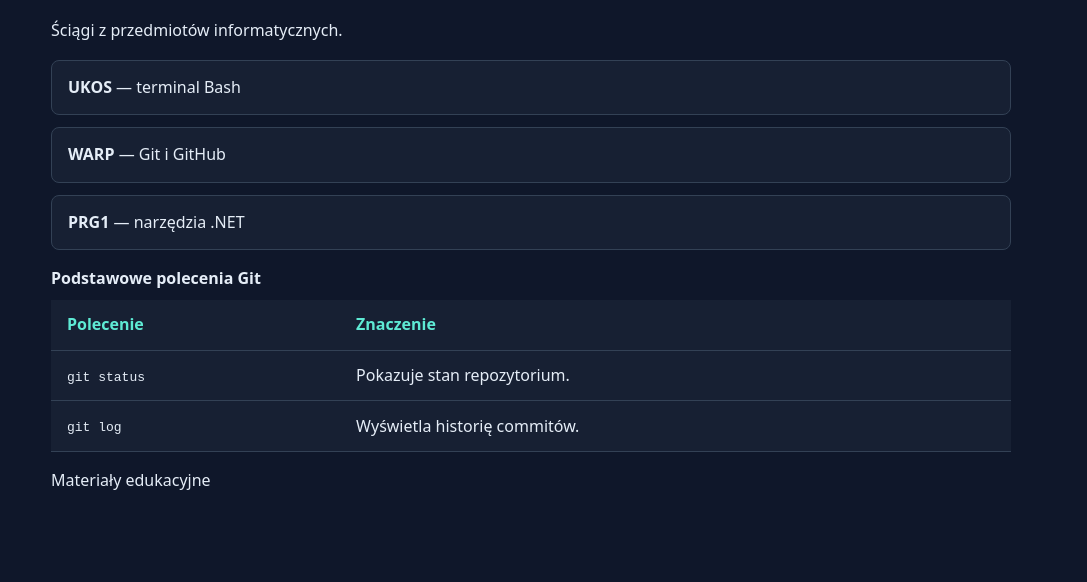
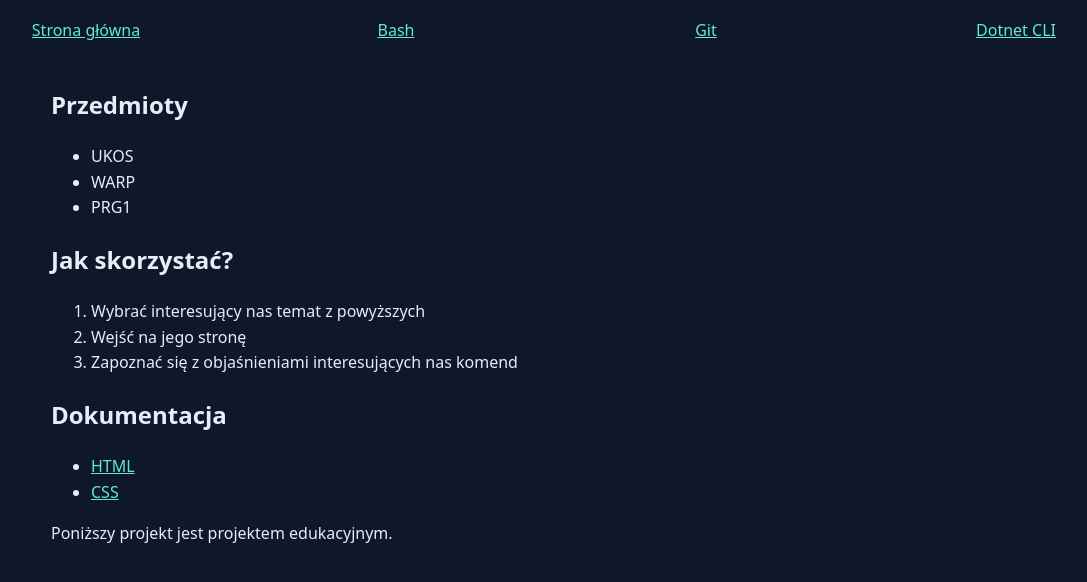
Before and after one commit to GrzeNieb/student-it-knowledge-base, a plain HTML site: page index.html in a window 1280 px wide. Shown: the part 76-658 px from the top of the page, without its empty margins (109-1196 px from the left). Drawn offline with Linux system fonts and the light colour scheme.

Commit message:
feat: add styled HTML home page

```diff
--- a/index.html
+++ b/index.html
@@ -10,8 +10,16 @@
   <header>
     <h1>Student IT Knowledge Base</h1>
   </header>
+  <nav>
+        <ul>
+            <li><a href="index.html">Strona główna</a></li>
+            <li><a href="pages/bash.html">Bash</a></li>
+            <li><a href="pages/git.html">Git</a></li>
+            <li><a href="pages/dotnet-cli.html">Dotnet CLI</a></li>
+        </ul>
+    </nav>
   <main>
-    <p>Ściągi z przedmiotów informatycznych.</p>
+    <!-- <p>Ściągi z przedmiotów informatycznych.</p>
     <ul class="topic-list">
         <li><strong>UKOS</strong> — terminal Bash</li>
         <li><strong>WARP</strong> — Git i GitHub</li>
@@ -28,10 +36,33 @@
                 <tr><td><code>git log</code></td><td>Wyświetla historię commitów.</td></tr>
             </tbody>
         </table>
-    </div>
+    </div> -->
+    <article>
+      <h1>Przedmioty</h1>
+      <ul>
+        <li>UKOS</li>
+        <li>WARP</li>
+        <li>PRG1</li>
+      </ul>
+    </article>
+    <article>
+      <h1>Jak skorzystać?</h1>
+      <ol>
+        <li>Wybrać interesujący nas temat z powyższych</li>
+        <li>Wejść na jego stronę</li>
+        <li>Zapoznać się z objaśnieniami interesujących nas komend</li>
+      </ol>
+    </article>
+    <article>
+      <h1>Dokumentacja</h1>
+      <ul>
+        <li><a href="https://developer.mozilla.org/en-US/docs/Web/HTML">HTML</a></li>
+        <li><a href="https://developer.mozilla.org/en-US/docs/Web/CSS">CSS</a></li>
+      </ul>
+    </article>
   </main>
   <footer>
-    <p>Materiały edukacyjne</p>
+    <p>Poniższy projekt jest projektem edukacyjnym.</p>
   </footer>
 </body>
 </html>
--- a/styles.css
+++ b/styles.css
@@ -63,3 +63,21 @@ a:focus-visible {
 }
 
 .command-table th { color: var(--accent); }
+
+nav
+{
+  text-align: center;
+  width: 100%;
+  min-height: 3em;;
+}
+
+nav > ul
+{
+  list-style-type: none;
+}
+
+nav > ul > li
+{
+  width: 25%;
+  float: left;
+}
```
